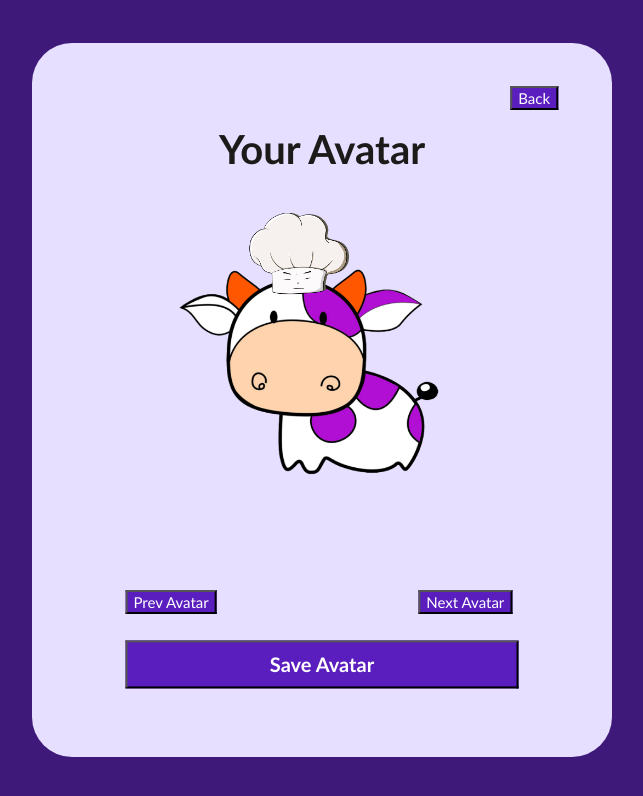
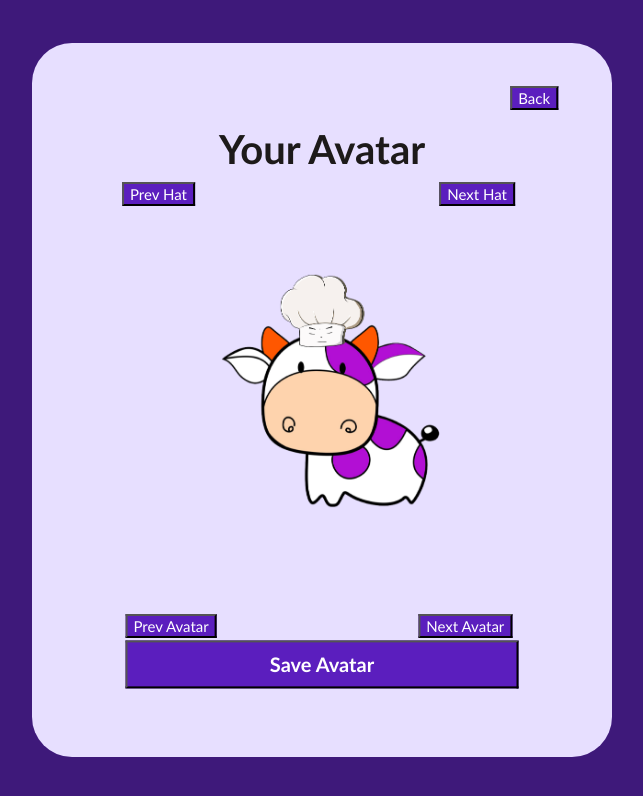
Before and after one commit to quacklinhui/VirtualClassMate, a React (Create React App) app in the folder frontend/: page /newcust in a window 1280 px wide. Shown: the top 796 px of the page, without its empty margins (318-961 px from the left). Built offline with nearby package versions, Linux system fonts and the light colour scheme.

Commit message:
customise hat and animal

```diff
--- a/frontend/src/HomeComponents/AvatarBar/NewCustom.css
+++ b/frontend/src/HomeComponents/AvatarBar/NewCustom.css
@@ -42,9 +42,9 @@
   }
 
   .avatardisplay{
-    transform: translate(20%, -20%);
-    width: 393px;
-    height: 450px;
+    transform: translate(40%, -5%);
+    width: 330px;
+    height: 400px;
 }
 
   .login{
@@ -78,7 +78,7 @@
     color:white;
     font-family: 'Trebuchet MS', 'Lucida Sans Unicode', 'Lucida Grande', 'Lucida Sans', Arial, sans-serif;
     background: #5B1EBE;
-    transform: translate(360%, 1600%);
+    transform: translate(360%, 1700%);
     font-size: 15px;
   }
 
@@ -86,7 +86,23 @@
     color:white;
     font-family: 'Trebuchet MS', 'Lucida Sans Unicode', 'Lucida Grande', 'Lucida Sans', Arial, sans-serif;
     background: #5B1EBE;
-    transform: translate(-53%, 1600%);
+    transform: translate(-53%, 1700%);
+    font-size: 15px;
+  }
+
+  .nexthat{
+    color:white;
+    font-family: 'Trebuchet MS', 'Lucida Sans Unicode', 'Lucida Grande', 'Lucida Sans', Arial, sans-serif;
+    background: #5B1EBE;
+    transform: translate(230%, -100%);
+    font-size: 15px;
+  }
+
+  .previoushat{
+    color:white;
+    font-family: 'Trebuchet MS', 'Lucida Sans Unicode', 'Lucida Grande', 'Lucida Sans', Arial, sans-serif;
+    background: #5B1EBE;
+    transform: translate(-300%, -100%);
     font-size: 15px;
   }
 
--- a/frontend/src/HomeComponents/AvatarBar/NewCustom.js
+++ b/frontend/src/HomeComponents/AvatarBar/NewCustom.js
@@ -18,15 +18,27 @@ function NewCustom() {
     let avatars = [animal1hat1, animal1hat2, animal2hat1, animal2hat2, animal3hat1, animal3hat2]
     const [avatarNum, setavatarNum] = useState(0);
 
-    function onClickForward(){
+    function onClickForwardAnimal(){
         // make sure you dont exceed number of avatars
-        if (avatarNum < avatars.length - 1){
+        if (avatarNum < avatars.length - 2){
+            setavatarNum(avatarNum + 2)
+        }
+    }
+
+    function onClickBackAnimal(){
+        if (avatarNum !== 0){
+            setavatarNum(avatarNum - 2)
+        }
+    }
+
+    function onClickForwardHat(){
+        if (avatarNum%2 == 0){
             setavatarNum(avatarNum + 1)
         }
     }
 
-    function onClickBack(){
-        if (avatarNum !== 0){
+    function onClickBackHat(){
+        if (avatarNum%2 !== 0){
             setavatarNum(avatarNum - 1)
         }
     }
@@ -40,11 +52,17 @@ function NewCustom() {
         <Link to = "/home">
                 <button className = "backbutton">Back</button>
         </Link>
-        <button className="nextanimal" onClick={onClickForward}>
+        <button className="nextanimal" onClick={onClickForwardAnimal}>
           Next Avatar
         </button>
-        <button className="previousanimal" onClick={onClickBack}>
+        <button className="previousanimal" onClick={onClickBackAnimal}>
           Prev Avatar
+        </button>
+        <button className="nexthat" onClick={onClickForwardHat}>
+          Next Hat
+        </button>
+        <button className="previoushat" onClick={onClickBackHat}>
+          Prev Hat
         </button>
         <img className = "avatardisplay" src={avatars[avatarNum]} alt="" /><br />
 
```
